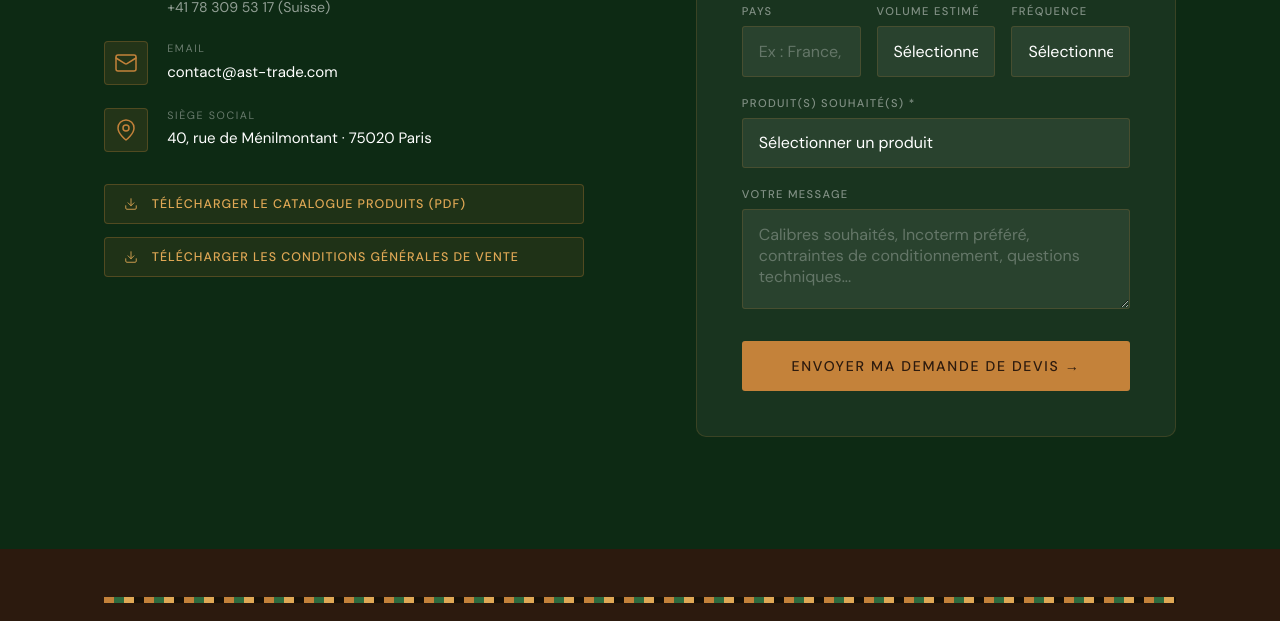
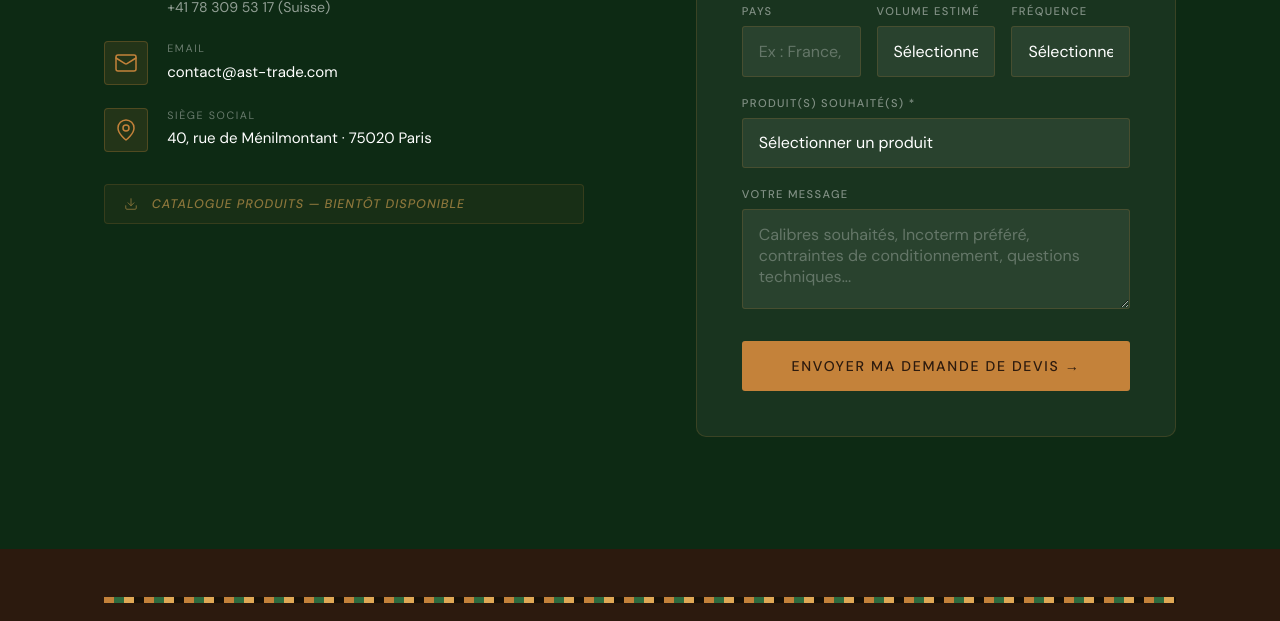
Before and after one commit to vrccbrycth-design/ast-trade, a plain HTML site: page index.html in a window 1280 px wide. Shown: the part 7295-7916 px from the top of the page. Drawn offline with nearby package versions, Linux system fonts and the light colour scheme; a web font is replaced by a local one.

Commit message:
feat(contact): mark catalogue as coming soon, remove CGV download
- Replace 'Télécharger le catalogue produits (PDF)' button with
  'Catalogue produits — bientôt disponible' (non-clickable, italic, dimmed)
- Remove 'Télécharger les conditions générales de vente' button
- Update English i18n for contact.dl1, remove contact.dl2
- Add .dl-btn--soon CSS variant (opacity 60%, no pointer, italic)

```diff
--- a/index.html
+++ b/index.html
@@ -500,8 +500,7 @@
           </div>
           <!-- B2B: Documents téléchargeables -->
           <div class="download-row">
-            <a href="#" class="dl-btn" data-i18n="contact.dl1"><svg width="14" height="14" viewBox="0 0 24 24" fill="none" stroke="currentColor" stroke-width="1.5" stroke-linecap="round" stroke-linejoin="round" style="vertical-align:middle;margin-right:4px"><path d="M21 15v4a2 2 0 0 1-2 2H5a2 2 0 0 1-2-2v-4"/><polyline points="7 10 12 15 17 10"/><line x1="12" y1="15" x2="12" y2="3"/></svg>T&eacute;l&eacute;charger le catalogue produits (PDF)</a>
-            <a href="#" class="dl-btn" data-i18n="contact.dl2"><svg width="14" height="14" viewBox="0 0 24 24" fill="none" stroke="currentColor" stroke-width="1.5" stroke-linecap="round" stroke-linejoin="round" style="vertical-align:middle;margin-right:4px"><path d="M21 15v4a2 2 0 0 1-2 2H5a2 2 0 0 1-2-2v-4"/><polyline points="7 10 12 15 17 10"/><line x1="12" y1="15" x2="12" y2="3"/></svg>T&eacute;l&eacute;charger les conditions g&eacute;n&eacute;rales de vente</a>
+            <span class="dl-btn dl-btn--soon" data-i18n="contact.dl1" aria-disabled="true"><svg width="14" height="14" viewBox="0 0 24 24" fill="none" stroke="currentColor" stroke-width="1.5" stroke-linecap="round" stroke-linejoin="round" style="vertical-align:middle;margin-right:4px"><path d="M21 15v4a2 2 0 0 1-2 2H5a2 2 0 0 1-2-2v-4"/><polyline points="7 10 12 15 17 10"/><line x1="12" y1="15" x2="12" y2="3"/></svg>Catalogue produits &mdash; bient&ocirc;t disponible</span>
           </div>
         </div>
         <div class="reveal">
--- a/script.js
+++ b/script.js
@@ -350,8 +350,7 @@
         'contact.swiss': '+41 78 309 53 17 (Switzerland)',
         'contact.hq': 'Headquarters',
         'contact.address': '40, rue de Ménilmontant · 75020 Paris',
-        'contact.dl1': '<svg width="14" height="14" viewBox="0 0 24 24" fill="none" stroke="currentColor" stroke-width="1.5" stroke-linecap="round" stroke-linejoin="round" style="vertical-align:middle;margin-right:4px"><path d="M21 15v4a2 2 0 0 1-2 2H5a2 2 0 0 1-2-2v-4"/><polyline points="7 10 12 15 17 10"/><line x1="12" y1="15" x2="12" y2="3"/></svg>Download product catalogue (PDF)',
-        'contact.dl2': '<svg width="14" height="14" viewBox="0 0 24 24" fill="none" stroke="currentColor" stroke-width="1.5" stroke-linecap="round" stroke-linejoin="round" style="vertical-align:middle;margin-right:4px"><path d="M21 15v4a2 2 0 0 1-2 2H5a2 2 0 0 1-2-2v-4"/><polyline points="7 10 12 15 17 10"/><line x1="12" y1="15" x2="12" y2="3"/></svg>Download general terms of sale',
+        'contact.dl1': '<svg width="14" height="14" viewBox="0 0 24 24" fill="none" stroke="currentColor" stroke-width="1.5" stroke-linecap="round" stroke-linejoin="round" style="vertical-align:middle;margin-right:4px"><path d="M21 15v4a2 2 0 0 1-2 2H5a2 2 0 0 1-2-2v-4"/><polyline points="7 10 12 15 17 10"/><line x1="12" y1="15" x2="12" y2="3"/></svg>Product catalogue &mdash; coming soon',
 
         // Form
         'form.title': 'Your enquiry',
--- a/style.v3.css
+++ b/style.v3.css
@@ -1612,6 +1612,16 @@
     .dl-btn:hover {
       background: rgba(196,130,58,.2);
       border-color: var(--ocre);
+    }
+    .dl-btn--soon {
+      opacity: .6;
+      cursor: default;
+      pointer-events: none;
+      font-style: italic;
+    }
+    .dl-btn--soon:hover {
+      background: rgba(196,130,58,.1);
+      border-color: rgba(196,130,58,.3);
     }
 
     .contact-form {
```
